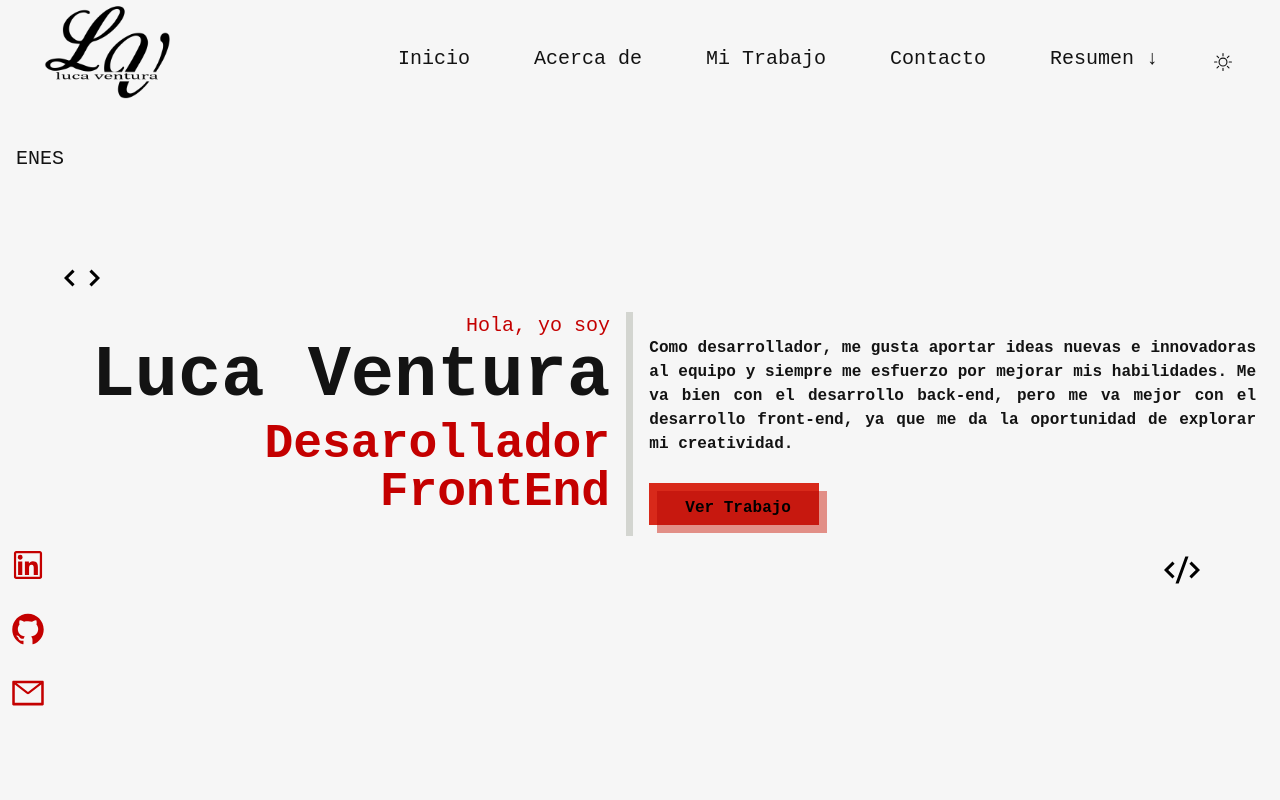
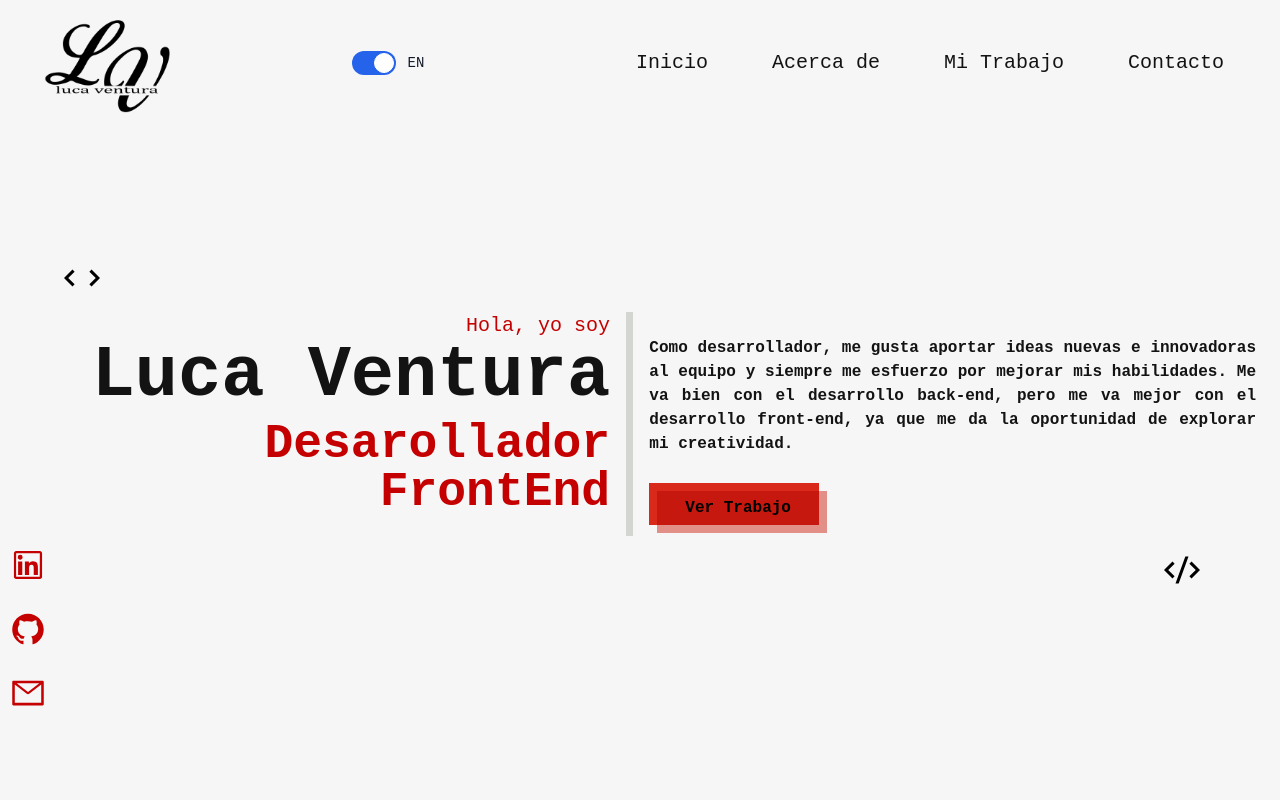
Before and after one commit to luk444/Portafolio-2024, a React (Create React App) app: page / in a window 1280 px wide. Shown: the top 800 px of the page. Built offline with nearby package versions, Linux system fonts and the light colour scheme.

Commit message:
update btn change lng

```diff
--- a/src/components/Navbar.jsx
+++ b/src/components/Navbar.jsx
@@ -8,20 +8,22 @@
 import PortfolioLogo from "../assets/luca-white-logo.png";
 import PortfolioLogoLight from "../assets/luca-dark-logo.png";
 import { ThemeContext } from "./themeContext";
-import Toggle from "./Toggle";
 import { ID_RESUME } from "../data/resume";
 import { useTranslation } from "react-i18next";
 
 const Navbar = () => {
   const [menu, setMenu] = useState(false);
+  const [isEnglish, setIsEnglish] = useState(true); // Estado para el idioma
+
   const handleClick = () => {
     setMenu(!menu);
   };
 
-  const [t, i18n] = useTranslation("global")
+  const [t, i18n] = useTranslation("global");
 
-  const hadleChangeLanguage = (lang: string) => {
+  const handleChangeLanguage = (lang) => {
     i18n.changeLanguage(lang);
+    setIsEnglish(lang === 'en');
   };
 
   const { theme } = useContext(ThemeContext);
@@ -42,8 +44,21 @@
             className="h-[180px] mt-3 cursor-pointer transition-all duration-700"
           />
         </Link>
-        <button onClick={() => hadleChangeLanguage("en")}> EN</button>
-        <button onClick={() => hadleChangeLanguage("es")}> ES</button>
+      </div>
+
+      <div className="flex items-center">
+        <label className="inline-flex items-center cursor-pointer me-4">
+          <input
+            type="checkbox"
+            checked={isEnglish}
+            onChange={() => handleChangeLanguage(isEnglish ? "es" : "en")}
+            className="sr-only peer"
+          />
+          <div className="relative w-11 h-6 bg-gray-200 peer-focus:outline-none peer-focus:ring-4 peer-focus:ring-blue-300 dark:peer-focus:ring-blue-800 rounded-full peer dark:bg-gray-700 peer-checked:after:translate-x-full rtl:peer-checked:after:-translate-x-full peer-checked:after:border-white after:content-[''] after:absolute after:top-[2px] after:start-[2px] after:bg-white after:border-gray-300 after:border after:rounded-full after:h-5 after:w-5 after:transition-all dark:border-gray-600 peer-checked:bg-blue-600"></div>
+          <span className="ms-3 text-sm font-medium text-gray-900 dark:text-gray-300">
+            {isEnglish ? "EN" : "ES"}
+          </span>
+        </label>
       </div>
 
       <ul className="hidden lg:flex mx-2">
@@ -92,22 +107,6 @@
             <span className="absolute -bottom-1 right-1/2 w-0 h-1 bg-light_hover dark:bg-hover transition-all duration-700 group-hover:w-1/2 group-hover:transition-all group-hover:duration-700"></span>
           </p>
         </li>
-        {/* <li className="mx-4 px-4 items-center">
-          <p className="relative group">
-            <Link
-              activeClass="active"
-              to="skills"
-              spy={true}
-              smooth={true}
-              offset={50}
-              duration={1500}
-            >
-              Skills
-            </Link>
-            <span className="absolute -bottom-1 left-1/2 w-0 h-1 bg-hover duration-700 group-hover:w-1/2 group-hover:transition-all group-hover:duration-700"></span>
-            <span className="absolute -bottom-1 right-1/2 w-0 h-1 bg-hover duration-700 group-hover:w-1/2 group-hover:transition-all group-hover:duration-700"></span>
-          </p>
-        </li> */}
         <li className="mx-4 px-4 items-center">
           <p className="relative group">
             <Link
@@ -122,21 +121,6 @@
             <span className="absolute -bottom-1 left-1/2 w-0 h-1 bg-light_hover dark:bg-hover transition-all duration-700 group-hover:w-1/2 group-hover:transition-all group-hover:duration-700"></span>
             <span className="absolute -bottom-1 right-1/2 w-0 h-1 bg-light_hover dark:bg-hover transition-all duration-700 group-hover:w-1/2 group-hover:transition-all group-hover:duration-700"></span>
           </p>
-        </li>
-        <li className="mx-4 px-4 items-center">
-          <p className="relative group">
-            <a
-              href={`https://drive.google.com/uc?export=download&id=${ID_RESUME}`}
-              download
-            >
-              {t("navbar.resume")} ↓
-            </a>
-            <span className="absolute -bottom-1 left-1/2 w-0 h-1 bg-light_hover dark:bg-hover transition-all duration-700 group-hover:w-1/2 group-hover:transition-all group-hover:duration-700"></span>
-            <span className="absolute -bottom-1 right-1/2 w-0 h-1 bg-light_hover dark:bg-hover transition-all duration-700 group-hover:w-1/2 group-hover:transition-all group-hover:duration-700"></span>
-          </p>
-        </li>
-        <li className="mx-2 px-2 items-center">
-          <Toggle />
         </li>
       </ul>
 
@@ -176,7 +160,7 @@
         }`}
       >
         <li className="py-6 text-4xl" onClick={handleClick}>
-          <Toggle />
+          <span className="text-light_text dark:text-text">Toggle</span> {/* Placeholder for Toggle */}
         </li>
         <li className="py-6 text-4xl">
           <Link
@@ -214,9 +198,6 @@
             {t("navbar.mywork")}
           </Link>
         </li>
-        {/* <li onClick={handleClick} className="py-8 text-4xl">
-          Skills
-        </li> */}
         <li className="py-6 text-4xl">
           <Link
             onClick={handleClick}
@@ -235,20 +216,6 @@
             download
           >
             {t("navbar.resume")} ↓
-          </a>
-        </li>
-        <li className="py-6 text-5xl flex flex-row">
-          <a
-            href="https://www.linkedin.com/in/luk444"
-            className="px-6"
-          >
-            <AiOutlineLinkedin />
-          </a>
-          <a href="https://github.com/luk444" className="px-6">
-            <AiOutlineGithub />
-          </a>
-          <a href="mailto:lucaventura54@gmail.com" className="px-6">
-            <AiOutlineMail />
           </a>
         </li>
       </ul>
@@ -285,7 +252,7 @@
             <span className="absolute left-0 w-0 h-16 bg-[#e51a26] transition-all duration-700 group-hover:w-full group-hover:transition-all group-hover:duration-700"></span>
             <a
               className="absolute flex items-center w-full duration-700 group-hover:duration-700 group-hover:w-3/4 text-white"
-              href="mailto:lucaventura54@gmail.com"
+              href={`mailto:lucaventura54@gmail.com`}
             >
               Mail
               <AiOutlineMail className="absolute left-[105px] text-4xl text-light_title dark:text-title group-hover:text-white transition-all duration-700 group-hover:duration-700" />
```
